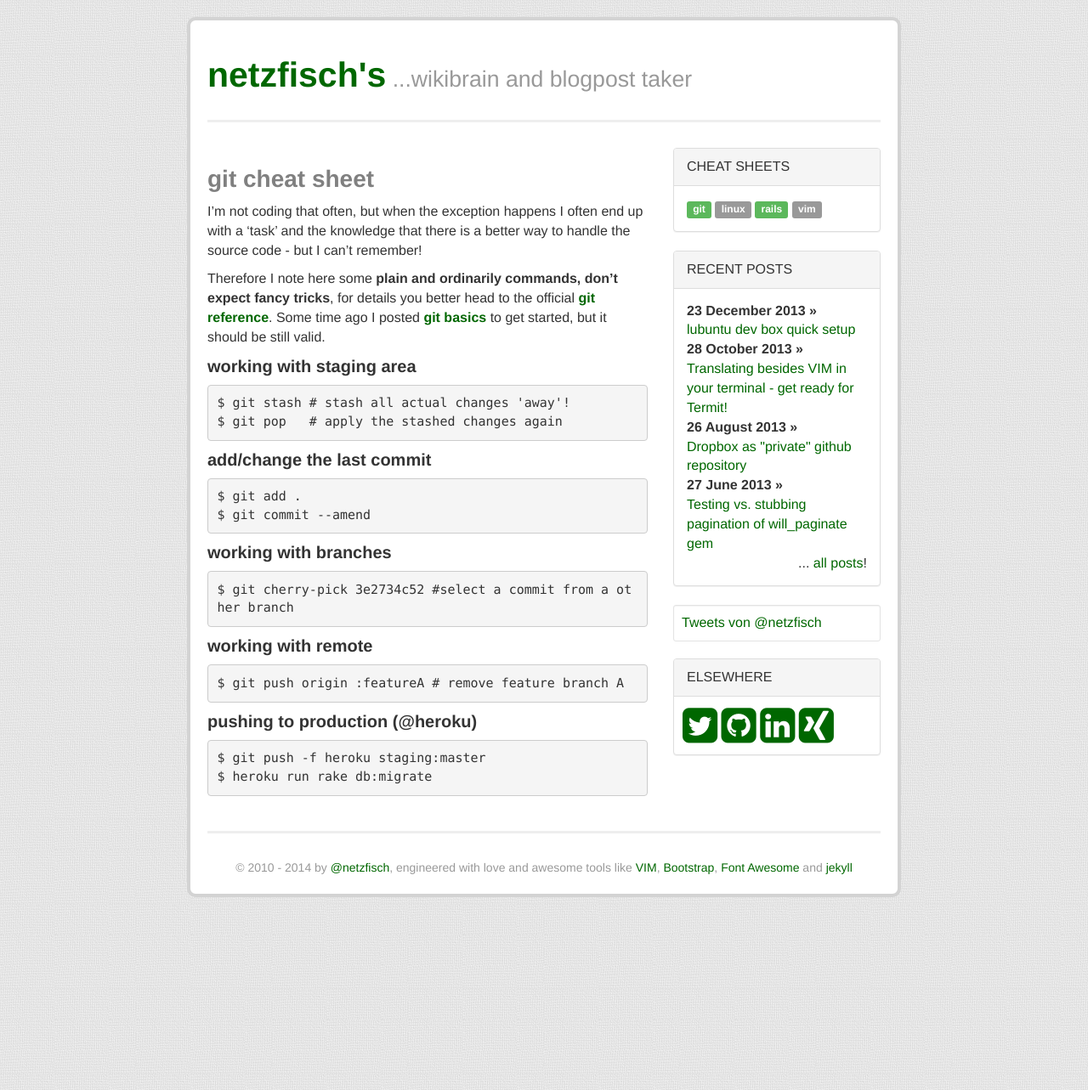
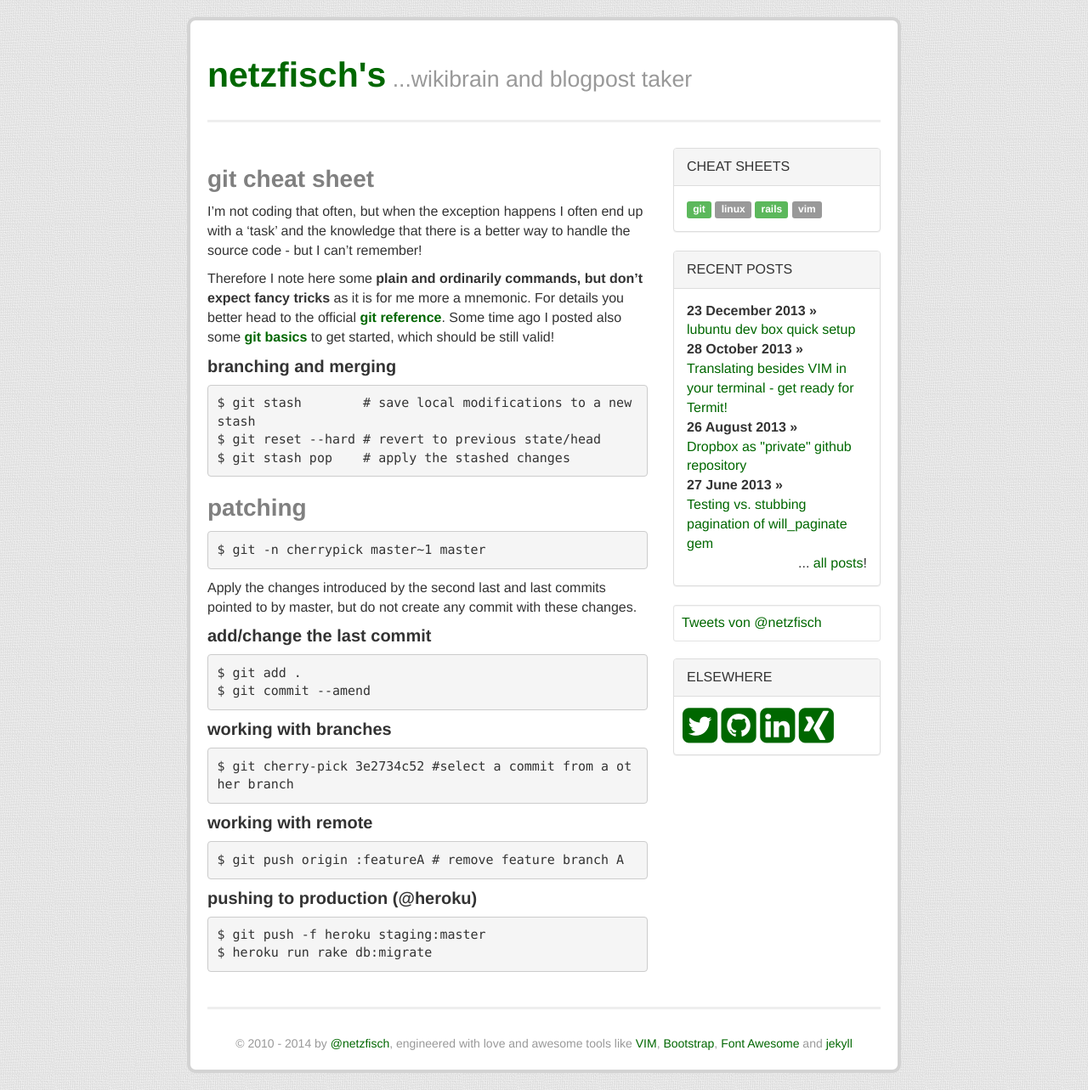
Before and after one commit to netzfisch/netzfisch.github.io, a Jekyll site: the page built from static/git.md, in a window 1280 px wide. Shown: the whole page at 85% size. Built offline with Jekyll 4.4.1, drawn with Linux system fonts in a browser that asks for light colours; nearby versions of some CDN libraries; Markdown is read by kramdown in place of the engine named in the settings; comment, search, counter and statistics services are not loaded.

Commit message:
change git mnemonic

```diff
--- a/static/git.md
+++ b/static/git.md
@@ -7,12 +7,20 @@ title:     git cheat sheet, things to remember
 
 I'm not coding that often, but when the exception happens I often end up with a 'task' and the knowledge that there is a better way to handle the source code - but I can't remember!
 
-Therefore I note here some **plain and ordinarily commands, don't expect fancy tricks**, for details you better head to the official **[git reference][1]**. Some time ago I posted **[git basics][2]** to get started, but it should be still valid.
+Therefore I note here some **plain and ordinarily commands, but don't expect fancy tricks** as it is for me more a mnemonic. For details you better head to the official **[git reference][1]**. Some time ago I posted also some **[git basics][2]** to get started, which should be still valid!
 
-#### working with staging area
+#### branching and merging
 
-    $ git stash # stash all actual changes 'away'!
-    $ git pop   # apply the stashed changes again
+    $ git stash        # save local modifications to a new stash
+    $ git reset --hard # revert to previous state/head
+    $ git stash pop    # apply the stashed changes
+
+### patching
+
+    $ git -n cherrypick master~1 master
+
+Apply the changes introduced by the second last and last commits pointed to by
+master, but do not create any commit with these changes.
 
 #### add/change the last commit
 
```
